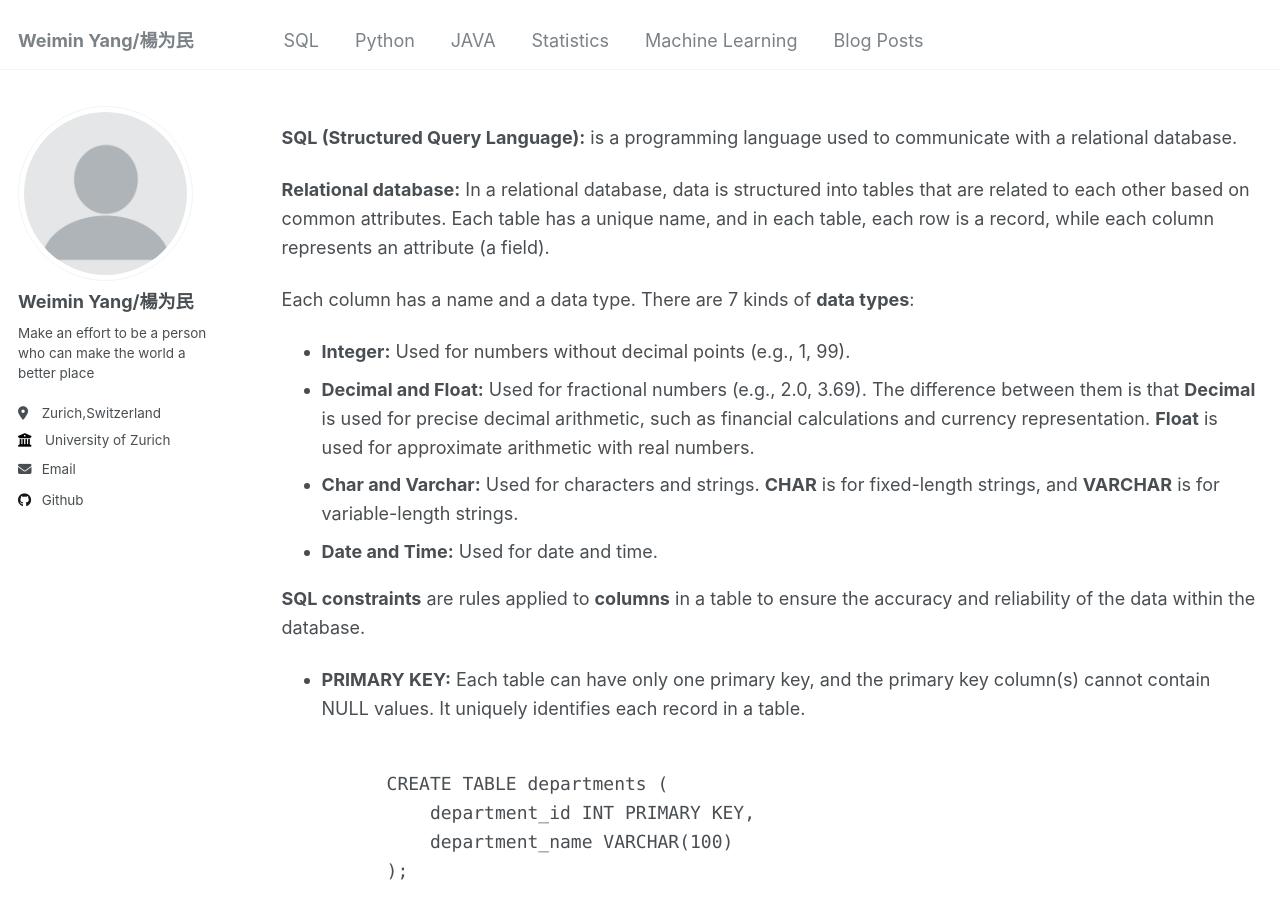
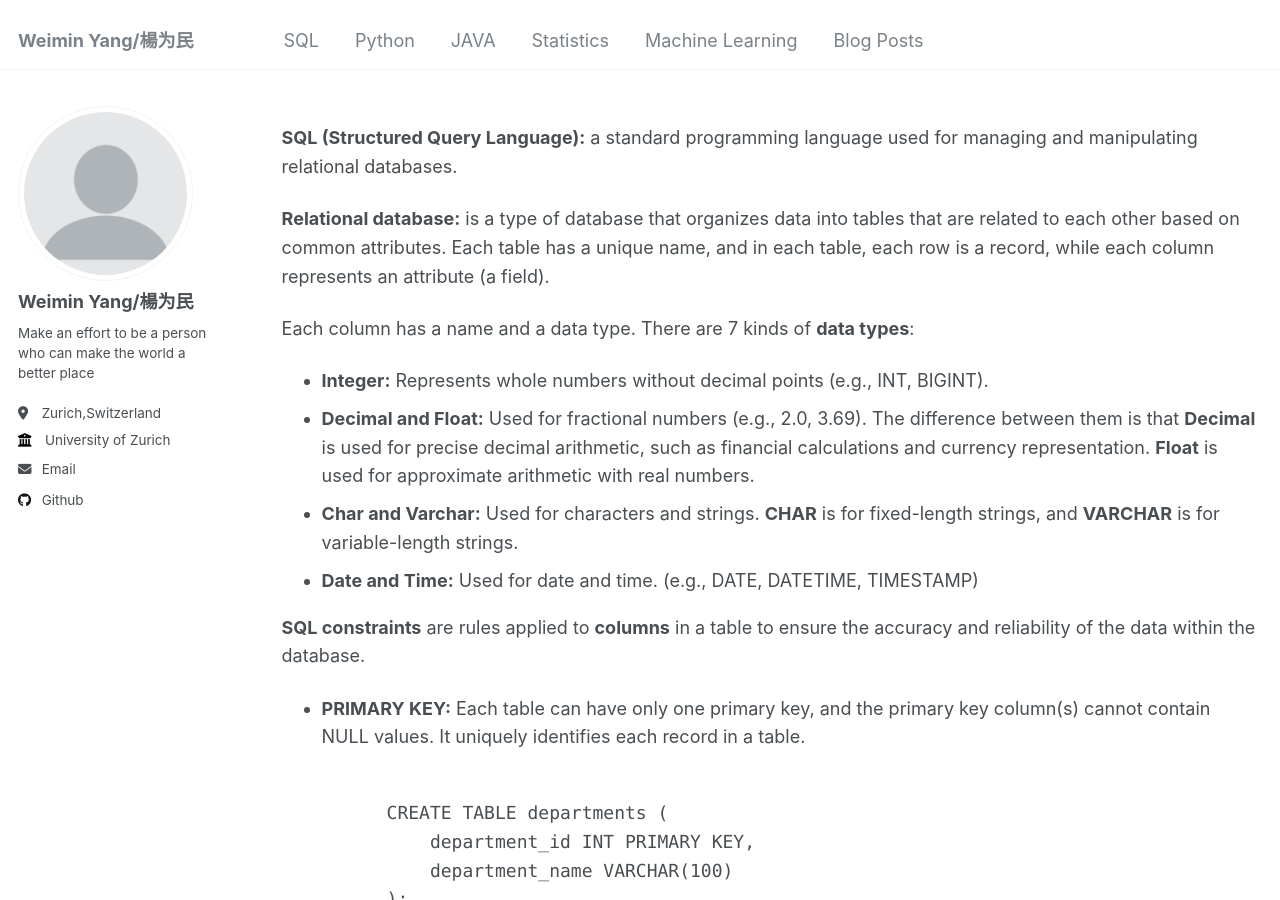
Before and after one commit to weimin3/weimin3.github-io, a Jekyll site: the page built from _pages/SQL.html, in a window 1280 px wide and 900 px high. Built offline with Jekyll 4.4.1, drawn with Linux system fonts in a browser that asks for light colours; some of the changed text lies outside the part shown.

Commit message:
Update SQL.html

```diff
--- a/_pages/SQL.html
+++ b/_pages/SQL.html
@@ -5,16 +5,16 @@ permalink: /SQL/
 author_profile: true
 ---
 
-<p><strong>SQL (Structured Query Language):</strong> is a programming language used to communicate with a relational database.</p>
+<p><strong>SQL (Structured Query Language):</strong> a standard programming language used for managing and manipulating relational databases.</p>
 
-<p><strong>Relational database:</strong> In a relational database, data is structured into tables that are related to each other based on common attributes. Each table has a unique name, and in each table, each row is a record, while each column represents an attribute (a field).</p>
+<p><strong>Relational database:</strong>  is a type of database that organizes data into tables that are related to each other based on common attributes. Each table has a unique name, and in each table, each row is a record, while each column represents an attribute (a field).</p>
 
 <p>Each column has a name and a data type. There are 7 kinds of <strong>data types</strong>:</p>
 <ul>
-  <li><strong>Integer:</strong> Used for numbers without decimal points (e.g., 1, 99).</li>
+  <li><strong>Integer:</strong> Represents whole numbers without decimal points (e.g., INT, BIGINT).</li>
   <li><strong>Decimal and Float:</strong> Used for fractional numbers (e.g., 2.0, 3.69). The difference between them is that <strong>Decimal</strong> is used for precise decimal arithmetic, such as financial calculations and currency representation. <strong>Float</strong> is used for approximate arithmetic with real numbers.</li>
   <li><strong>Char and Varchar:</strong> Used for characters and strings. <strong>CHAR</strong> is for fixed-length strings, and <strong>VARCHAR</strong> is for variable-length strings.</li>
-  <li><strong>Date and Time:</strong> Used for date and time.</li>
+  <li><strong>Date and Time:</strong> Used for date and time. (e.g., DATE, DATETIME, TIMESTAMP)</li>
 </ul>
 
 <p><strong>SQL constraints</strong> are rules applied to <strong>columns</strong> in a table to ensure the accuracy and reliability of the data within the database.</p>
@@ -107,4 +107,4 @@ author_profile: true
     <li><a href="https://medium.com/@learnwithwhiteboard_digest/all-sql-fundamentals-explained-for-beginners-in-10-minutes-e33875bf772a">All SQL Fundamentals Explained for Beginners in 10 Minutes</a></li>
     <li><a href="https://www.runoob.com/mysql/mysql-tutorial.html">MySQL 教程</a></li>
   </ul>
-</section>
+</section> -->
```
Also changed, not shown: other parts of _pages/SQL.html (+1 -1 lines).
